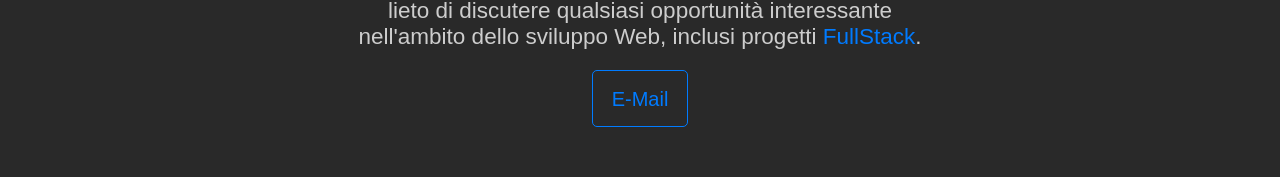
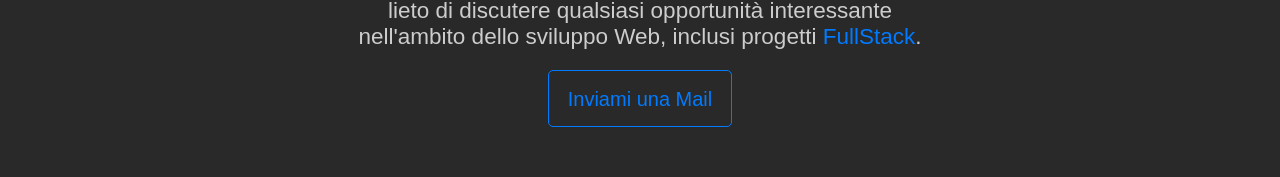
Before and after one commit to angeloPradella-github/portfolio-v1, a React (Vite) app: page / in a window 1280 px wide. Shown: the part 3230-3407 px from the top of the page. Built offline with nearby package versions, Linux system fonts and the light colour scheme; some icons are missing; a web font is replaced by a local one.

Commit message:
tooltips sistemati ed anche

```diff
--- a/src/components/ContactSection.jsx
+++ b/src/components/ContactSection.jsx
@@ -15,8 +15,12 @@ export default function ContactSection() {
           nell'ambito dello sviluppo Web, inclusi progetti{" "}
           <span className="clr-accent">FullStack</span>.
         </p>
-        <a href="" className="btn btn-empty up-transition mt-4">
-          E-Mail
+        <a
+          href="https://mail.google.com/mail/?view=cm&amp;to=angelogpradella@gmail.com"
+          target="_blank"
+          className="btn btn-empty up-transition mt-4"
+        >
+          Inviami una Mail
         </a>
       </div>
     </section>
```
